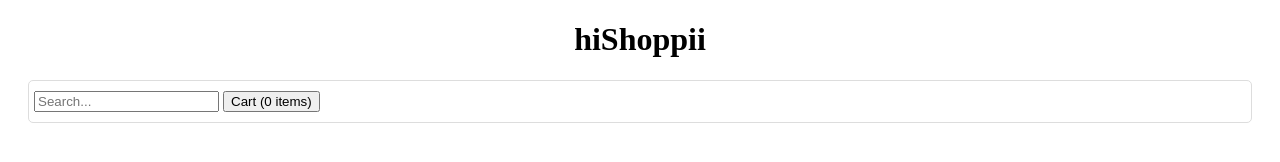
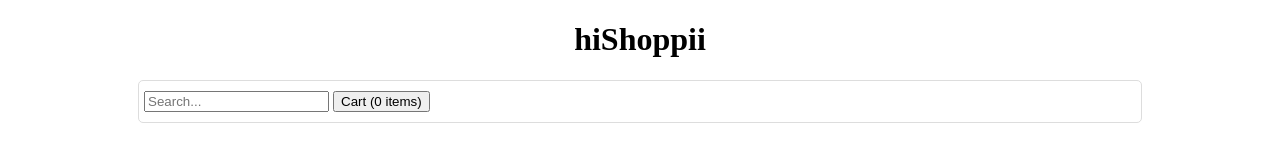
Before and after one commit to erro-rr/hiShoppii, a plain HTML site: page index.html in a window 1280 px wide. Drawn offline with Linux system fonts and the light colour scheme; no server answers.

Commit message:
css fixing

```diff
--- a/styles.css
+++ b/styles.css
@@ -31,7 +31,7 @@
     border:1px solid #ddd;
     border-radius:5px;
     padding:10px 0px 10px 5px;
-    margin:20px;
+    margin:20px 130px 20px 130px;
     /* justify-content;space-between; */
 }
 
```
Also changed, not shown: script.js (line endings or trailing spaces).
